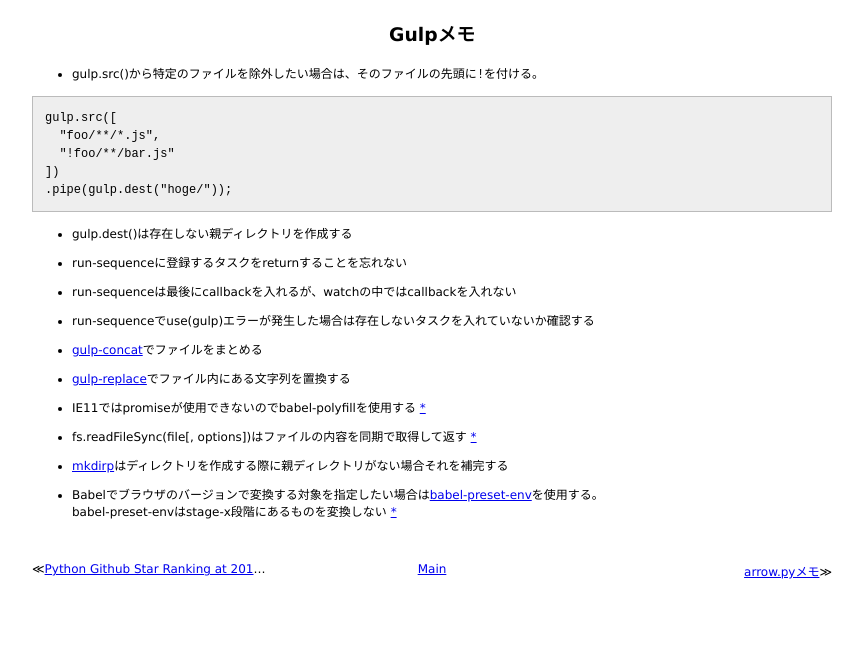
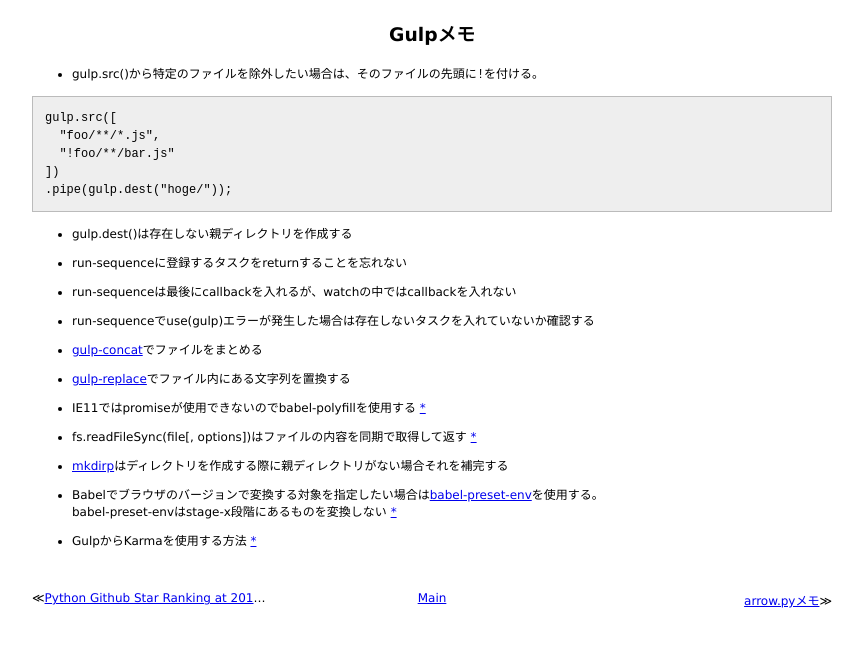
Before and after one commit to 38elements/38elements.github.com, a Jekyll site: the page built from _posts/2015-12-17-gulp.md, in a window 1280 px wide. Shown: the top 647 px of the page, without its empty margins (208-1071 px from the left). Built offline with Jekyll 4.4.1, drawn with Linux system fonts in a browser that asks for light colours.

Commit message:
Update 2015-12-17-gulp.md

```diff
--- a/_posts/2015-12-17-gulp.md
+++ b/_posts/2015-12-17-gulp.md
@@ -32,3 +32,5 @@ gulp.src([
 
 * Babelでブラウザのバージョンで変換する対象を指定したい場合は[babel-preset-env](https://github.com/babel/babel-preset-env)を使用する。
 babel-preset-envはstage-x段階にあるものを変換しない [\*](https://github.com/babel/babel-preset-env#support-all-plugins-in-babel-that-are-considered-latest)
+
+* GulpからKarmaを使用する方法 [\*](https://github.com/karma-runner/gulp-karma)
```
